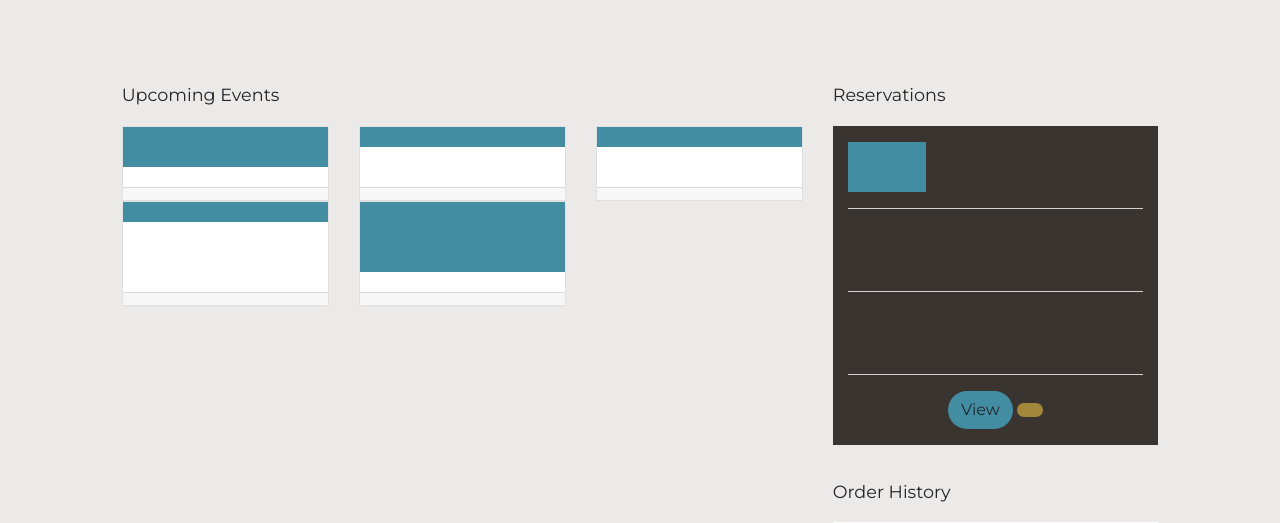
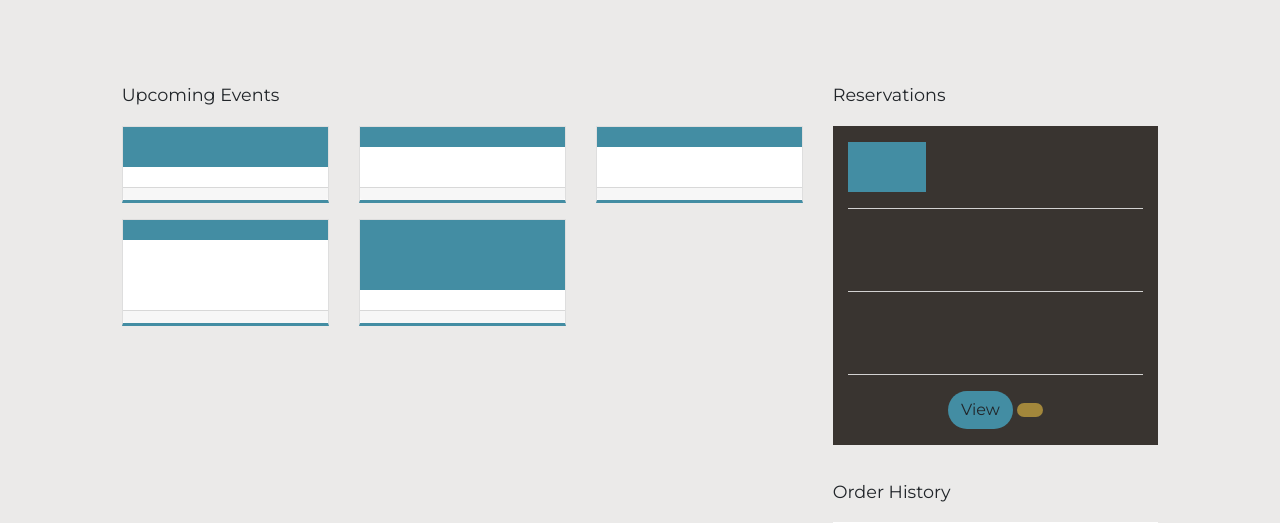
Before and after one commit to fdeboo/bookmybox, a Django app: page /portal/portal in a window 1280 px wide. Shown: the part 198-721 px from the top of the page. Run offline with Django 3.2, Linux system fonts and the light colour scheme; some libraries are stand-ins or nearby versions; some web fonts are replaced.

Commit message:
Added bottom border and margin to cards

```diff
--- a/portal/templates/portal/portal.html
+++ b/portal/templates/portal/portal.html
@@ -10,14 +10,14 @@
             </div>
         </div>
         <div class="row">
-            <div class="col-12 col-md-6 col-lg-4">
+            <div class="col-12 col-md-6 col-lg-4 mb-3">
                     <div class="card h-100 rounded-0">
                         <a href="" class="bg-turq" style="height:40px;"></a>
                         <div class="card-body pb-0"></div>
                         <div class="card-footer pt-0"></div>
                     </div>
             </div>
-            <div class="col-12 col-md-6 col-lg-4">
+            <div class="col-12 col-md-6 col-lg-4 mb-3">
                     <div class="card h-100 rounded-0">
                         <a href="" class="bg-turq" style="height:20px;">
                             <div class="card-img-top img-fluid"></div>
@@ -26,7 +26,7 @@
                         <div class="card-footer pt-0"></div>
                     </div>
             </div>
-            <div class="col-12 col-md-6 col-lg-4">
+            <div class="col-12 col-md-6 col-lg-4 mb-3">
                     <div class="card h-100 rounded-0">
                         <a href="" class="bg-turq" style="height:20px;">
                             <div class="card-img-top img-fluid"></div>
@@ -35,7 +35,7 @@
                         <div class="card-footer pt-0"></div>
                     </div>
             </div>
-            <div class="col-12 col-md-6 col-lg-4">
+            <div class="col-12 col-md-6 col-lg-4 mb-3">
                     <div class="card h-100 rounded-0">
                         <a href="" class="bg-turq" style="height:20px;">
                             <div class="card-img-top img-fluid"></div>
@@ -44,7 +44,7 @@
                         <div class="card-footer pt-0"></div>
                     </div>
             </div>
-            <div class="col-12 col-md-6 col-lg-4">
+            <div class="col-12 col-md-6 col-lg-4 mb-3">
                     <div class="card h-100 rounded-0">
                         <a href="" class="bg-turq" style="height:70px;">
                             <div class="card-img-top img-fluid"></div>
--- a/static/css/base.css
+++ b/static/css/base.css
@@ -70,6 +70,10 @@ h3 {
     background-color: var(--gold);
 }
 
+.card {
+    border-bottom: 3px solid var(--turq-blue);
+}
+
 @media (min-width: 1570px) {
     .super-content {
         -ms-flex: 0 0 75%;
```
